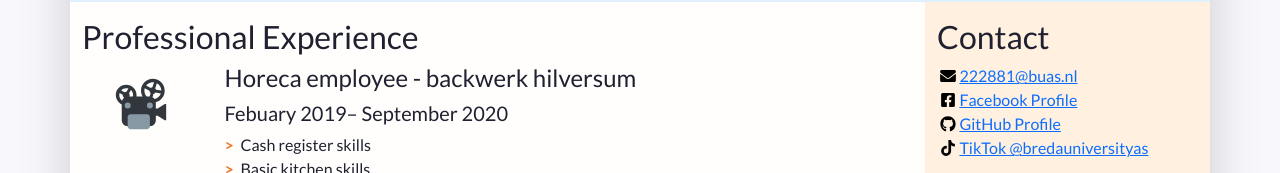
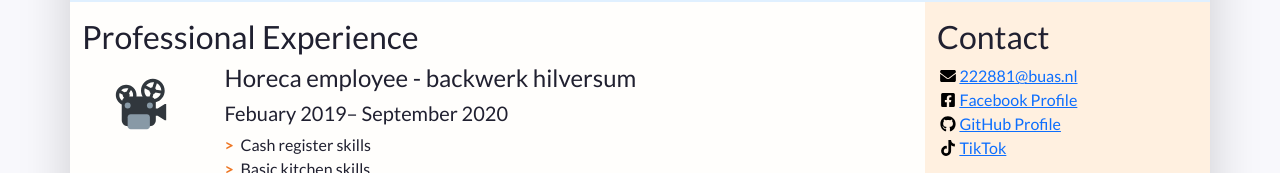
Before and after one commit to MaudRonner/Templateresume, a plain HTML site: page index.html in a window 1280 px wide. Shown: the part 142-315 px from the top of the page. Drawn offline with nearby package versions, Linux system fonts and the light colour scheme.

Commit message:
Update index.html

```diff
--- a/index.html
+++ b/index.html
@@ -221,8 +221,8 @@
               <li class="contact-item">
                 <a class="d-flex align-items-center" href="https://www.tiktok.com/@bredauniversityas" target="_blank">
                   <img class="contact-icon" src="images/icons/tiktok.svg" alt="Mobile Phone">
-                  TikTok @bredauniversityas
-                </a>
+                TikTok
+              </a>
               </li>
             </ul>
           </section>
```
